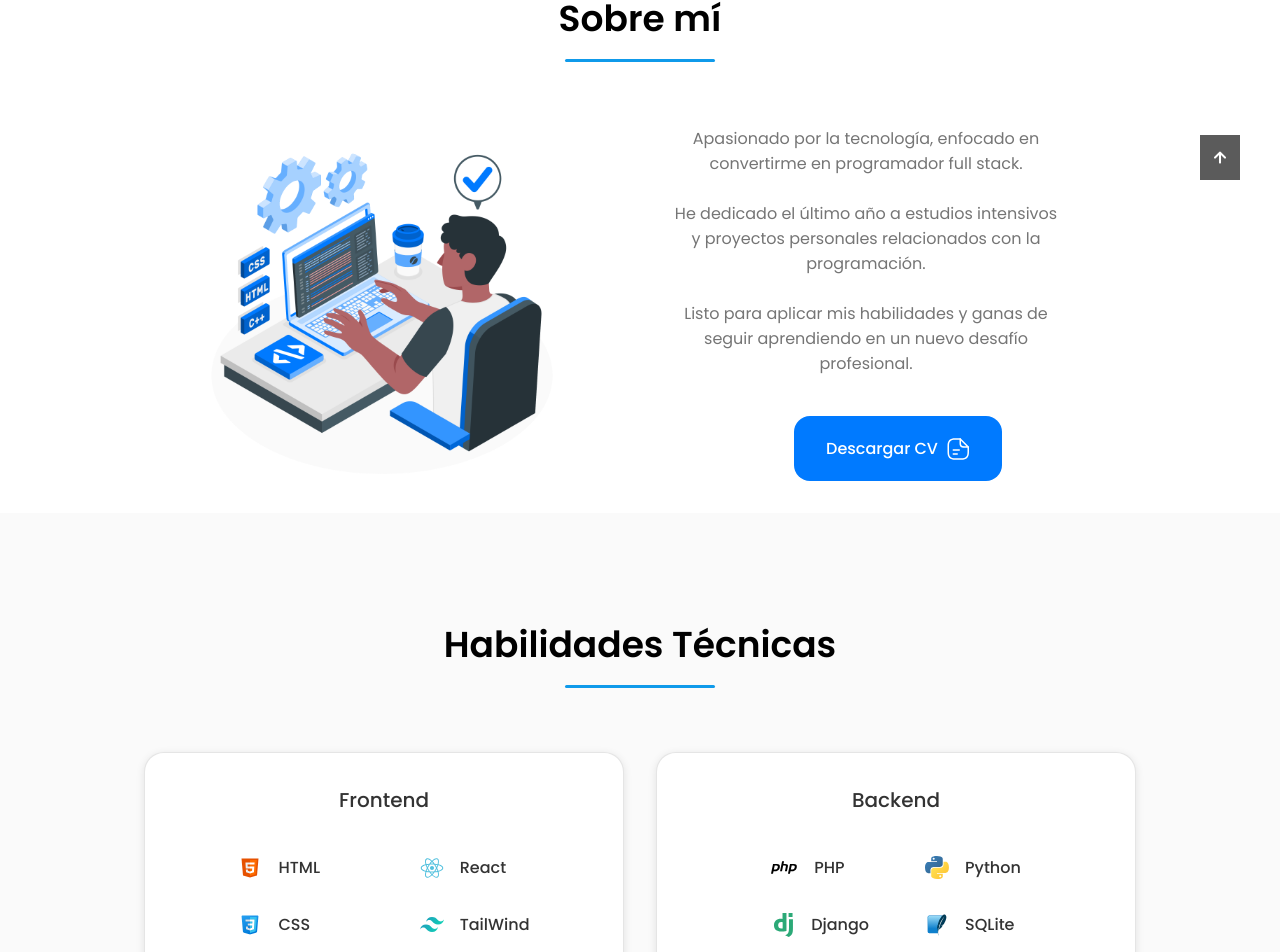
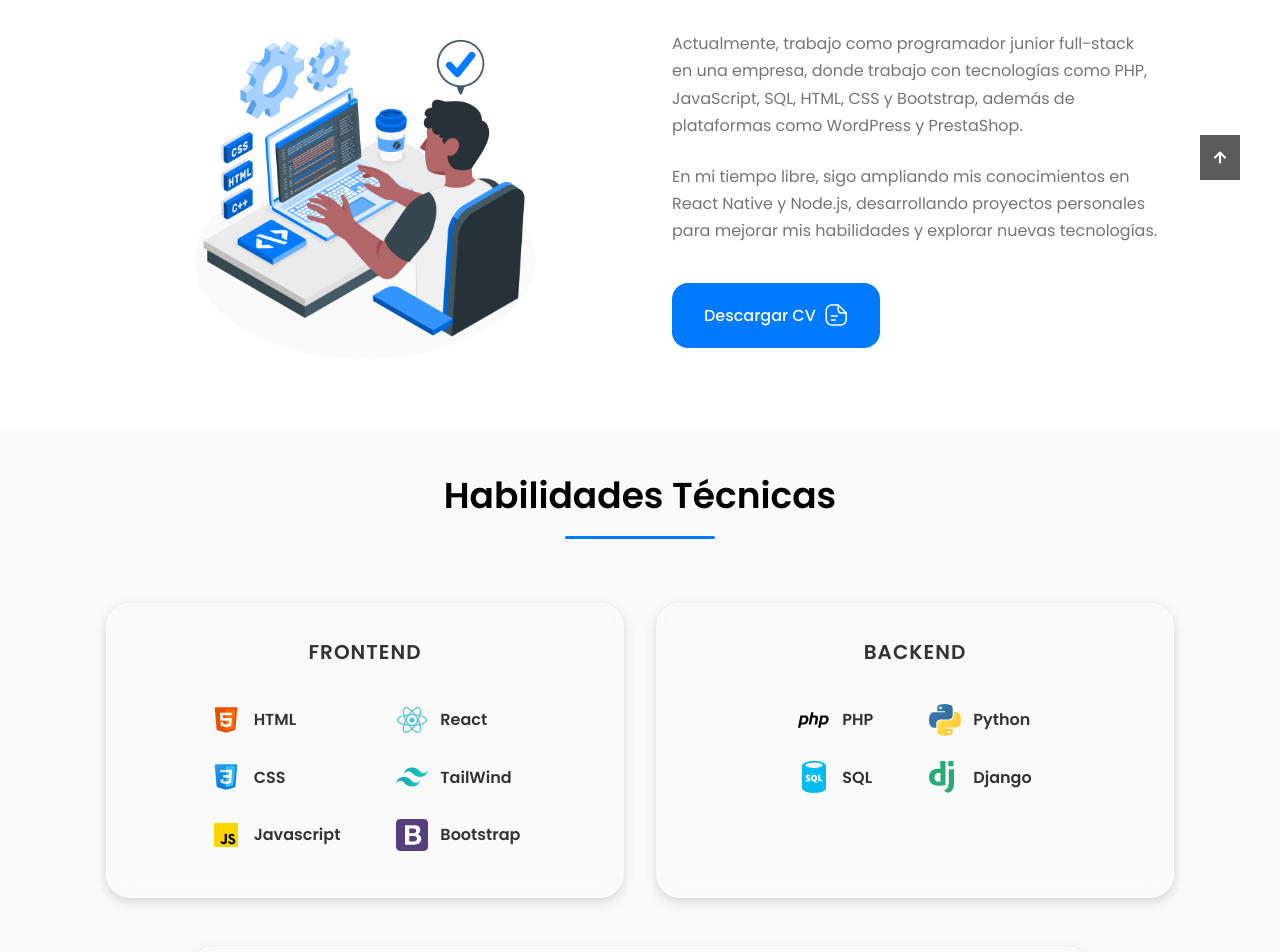
Before and after one commit to AlejandroCanals/PortFolio, a React (Vite) app in the folder Portfolio/: page / in a window 1280 px wide. Shown: the part 780-1732 px from the top of the page. Built offline with nearby package versions, Linux system fonts and the light colour scheme.

Commit message:
cambio estilos generales 4

```diff
--- a/Portfolio/src/App.css
+++ b/Portfolio/src/App.css
@@ -127,7 +127,8 @@ img{
 /* REUSABLE CSS CLASSES */
 
 .section {
-  padding: 6rem 0 2rem;
+  padding-top:2rem;
+  padding-bottom: 3rem;
   position: relative;
   text-align: center;
   width: 100%;
@@ -162,7 +163,7 @@ img{
   transform: translateX(-50%);
   width: 150px;
   height: 3px;
-  background-color: #0f9aea;
+  background-color: var(--title-color-blue);
   border-radius: 2px;
 }
 
--- a/Portfolio/src/components/about/About.jsx
+++ b/Portfolio/src/components/about/About.jsx
@@ -10,23 +10,20 @@ const About = () => {
       <span className="section__subtitle"></span>
 
       <div className="about__container container grid">
-        <img src={AboutImg} alt="" className="about__img" />
+        <img src={AboutImg} alt="Imagen ilustrativa de un programador" className="about__img" />
+
         <div className="about__data">
-
           <p className="about__description">
-            Apasionado por la tecnología, enfocado en convertirme en programador
-            full stack. <br/>
-            <br/>
-            He dedicado el último año a estudios intensivos y
-            proyectos personales relacionados con la programación. <br/> <br/>
-            Listo para aplicar mis habilidades y ganas de
-            seguir aprendiendo en un nuevo desafío profesional.
+          Actualmente, trabajo como programador junior full-stack en una empresa, donde trabajo con tecnologías como PHP, JavaScript, SQL, HTML, CSS y Bootstrap, además de plataformas como WordPress y PrestaShop.
+          </p>
+          <p className="about__description">
+          En mi tiempo libre, sigo ampliando mis conocimientos en React Native y Node.js, desarrollando proyectos personales para mejorar mis habilidades y explorar nuevas tecnologías.
           </p>
 
-          <a download="" href={CV} className="button button--flex">
+          <a download href={CV} className="button button--flex" id="cv-button">
             Descargar CV
             <svg
-              class="button__icon"
+              className="button__icon"
               xmlns="http://www.w3.org/2000/svg"
               width="24"
               height="24"
--- a/Portfolio/src/components/about/about.css
+++ b/Portfolio/src/components/about/about.css
@@ -1,98 +1,105 @@
-.about{
+.about {
     background-color: var(--container-color);
+    padding: 4rem 0;
+    display: flex;
+    justify-content: center;
+    align-items: center;
+    flex-direction: column;
+    text-align: center;
+}
+.about__data {
+    text-align: left;
 }
 
-.about__container{
-    grid-template-columns: repeat(2,1fr);
+.about__container {
+    display: grid;
+    grid-template-columns: repeat(2, 1fr);
     align-items: center;
     column-gap: 4rem;
+    max-width: 1100px;
+    width: 100%;
+    padding: 0 2rem;
 }
 
-.about__img{
-    width: 350px;
+.about__img {
+    width: 100%;
+    max-width: 350px;
     border-radius: 1.5rem;
     justify-self: center;
 }
 
-.about__info{
-    grid-template-columns: repeat(3,149px);
-    gap: 0.5rem;
+.about__info {
+    display: grid;
+    grid-template-columns: repeat(auto-fit, minmax(120px, 1fr));
+    gap: 1rem;
     margin-bottom: var(--mb-2);
+    justify-content: center;
 }
 
-.about__box{
+.about__box {
     background-color: var(--container-color);
     border: 1px solid rgba(0, 0, 0, 0.1);
     border-radius: 0.7rem;
     text-align: center;
-    padding: 0.5rem 1.25rem;
+    padding: 1rem;
+    box-shadow: 0 4px 6px rgba(0, 0, 0, 0.1);
+    transition: transform 0.3s ease-in-out;
 }
 
-.about__icon{
-    font-size: 1.5rem;
+.about__box:hover {
+    transform: translateY(-5px);
+}
+
+.about__icon {
+    font-size: 2rem;
     color: var(--title-color);
     margin-bottom: var(--mb-0-5);
 }
 
-.about__title{
+.about__title {
     font-size: var(--small-font-size);
     font-weight: var(--font-medium);
-
 }
 
-.about__subtitle{
+.about__subtitle {
     font-size: var(--tiny-font-size);
-
+    color: var(--text-color-light);
 }
 
-.about__description{
-    padding: 0 4rem 0 0;
-    margin-bottom: var(--mb-2-5);
+.about__description {
+    margin-bottom: var(--mb-1-5);
+    line-height: 1.7;
+    color: var(--text-color);
 }
+#cv-button{
+    margin-top: 0.9rem;
+}
+/* RESPONSIVE DESIGN */
 
-/* BREAKPOINTS */
-
-/* For large devices */
-
-@media screen and (max-width:992px) {
-    .about__container{
+@media screen and (max-width: 992px) {
+    .about__container {
         grid-template-columns: 1fr;
         row-gap: 2.5rem;
-
-    }
-
-    .about__box{
-        padding: 0.75rem 0.5rem;
-    }
-
-    .about__data{
         text-align: center;
     }
 
-    .about__info{
-        justify-content: center;
+    .about__description {
+        padding: 0 3rem;
     }
-    .about__description{
-        padding: 0 5rem;
-        margin-bottom: 2rem;
+}
+
+@media screen and (max-width: 576px) {
+    .about__info {
+        grid-template-columns: repeat(2, 1fr);
     }
-  }
 
-  /* For medium devices */
-
-
-  @media screen and (max-width:576px) {
-    .about__info{
-        grid-template-columns: repeat(3,1fr);
-    }
-    .about__description{
+    .about__description {
         padding: 0;
     }
-  }
+}
 
-  /* For small devices */
-  @media screen and (max-width:350px) {
-    .about__info{
-        grid-template-columns: repeat(2,1fr);
+@media screen and (max-width: 350px) {
+    .about__info {
+        grid-template-columns: repeat(1, 1fr);
     }
-  }
+}
--- a/Portfolio/src/components/home/Home.jsx
+++ b/Portfolio/src/components/home/Home.jsx
@@ -7,11 +7,10 @@ import ScrollDown from "./ScrollDown";
 const Home = () => {
   return (
     <section className="home section" id="home">
-      <div className="home__container container grid">
+      <div className="home__container container">
         <div className="home__content grid">
           <Social />
           <div className="home__img"></div>
-
           <Data />
         </div>
         <ScrollDown />
--- a/Portfolio/src/components/home/home.css
+++ b/Portfolio/src/components/home/home.css
@@ -4,7 +4,7 @@
 
 .home__content{
     grid-template-columns: 116px repeat(2,1fr);
-    padding-top: 5.5rem;
+    padding-top: 7.5rem;
     column-gap: 2rem;
     align-items: center;
 
@@ -92,7 +92,8 @@
 
 
 .home__scroll{
-    margin-left: 9.25rem;
+    margin-right: 16rem;
+    padding-top: 3rem;
 }
 
 .wheel{
--- a/Portfolio/src/components/qualification/Qualification.jsx
+++ b/Portfolio/src/components/qualification/Qualification.jsx
@@ -135,7 +135,7 @@ const Qualification = () => {
                 <h3 className="qualification__title">Proyectos , Cursos y Certificaciones de Programación</h3>
                 <span className="qualification__subtitle">Autodidácta</span>
                 <div className="qualification__calender">
-                  <i className="uil uil-calendar-alt"></i> 2020 - 2023
+                  <i className="uil uil-calendar-alt"></i> 2023 - Presente
                 </div>
               </div>
             </div>
@@ -150,9 +150,8 @@ const Qualification = () => {
               </div>
 
               <div>
-               <span className="qualification__line"></span>
+                <span className="qualification__line"></span>
                 <span className="qualification__rounder"></span>
-
               </div>
             </div>
           </div>
--- a/Portfolio/src/components/skills/Backend.jsx
+++ b/Portfolio/src/components/skills/Backend.jsx
@@ -3,7 +3,6 @@ import python from "../../assets/svg/python.svg";
 import php from "../../assets/svg/php.svg";
 import django from "../../assets/svg/django.svg";
 import sql from "../../assets/svg/sql.svg";
-import sqlite from "../../assets/svg/sqlite.svg";
 
 const Backend = () => {
   return (
@@ -13,22 +12,13 @@ const Backend = () => {
         <div className="skills__group">
           <div className="skills__data">
             <img src={php} alt="php svg" id="php" className="skills__icons"></img>
-
             <div>
               <h3 className="skills__name">PHP</h3>
             </div>
           </div>
 
           <div className="skills__data">
-            <img src={django} alt="django svg" className="skills__icons"></img>
-
-            <div>
-              <h3 className="skills__name">Django</h3>
-            </div>
-          </div>
-          <div className="skills__data">
             <img src={sql} alt="sql svg" className="skills__icons"></img>
-
             <div>
               <h3 className="skills__name">SQL</h3>
             </div>
@@ -38,21 +28,17 @@ const Backend = () => {
         <div className="skills__group">
           <div className="skills__data">
             <img src={python} alt="python svg" className="skills__icons"></img>
-
             <div>
               <h3 className="skills__name">Python</h3>
             </div>
           </div>
 
           <div className="skills__data">
-            <img src={sqlite} alt="sqlite svg" className="skills__icons"></img>
-
+            <img src={django} alt="django svg" className="skills__icons"></img>
             <div>
-              <h3 className="skills__name">SQLite</h3>
+              <h3 className="skills__name">Django</h3>
             </div>
           </div>
-          <div className="skills__data"></div>
-          <div className="skills__data"></div>
         </div>
       </div>
     </div>
--- a/Portfolio/src/components/skills/Frontend.jsx
+++ b/Portfolio/src/components/skills/Frontend.jsx
@@ -4,7 +4,7 @@ import css from "../../assets/svg/css.svg";
 import javascript from "../../assets/svg/javascript.svg";
 import react from "../../assets/svg/react.svg";
 import tailwind from "../../assets/svg/tailwind.svg";
-import sass from "../../assets/svg/sass.svg"
+import bootstrap from "../../assets/svg/bootstrap.svg"
 
 const Frontend = () => {
   return (
@@ -50,9 +50,9 @@ const Frontend = () => {
           </div>
 
           <div className="skills__data">
-          <img src={sass} alt="sass svg" className="skills__icons"></img>
+          <img src={bootstrap} alt="sass svg" className="skills__icons"></img>
             <div>
-              <h3 className="skills__name">Sass</h3>
+              <h3 className="skills__name">Bootstrap</h3>
             </div>
           </div>
         </div>
--- a/Portfolio/src/components/skills/skills.css
+++ b/Portfolio/src/components/skills/skills.css
@@ -1,19 +1,21 @@
 .skills__container {
     display: grid;
-    grid-template-columns: repeat(2, 1fr);
+    grid-template-columns: repeat(auto-fit, minmax(280px, 1fr));
     gap: 2rem;
-    max-width: 1024px;
+    max-width: 1100px;
     margin: 0 auto;
     padding: 0 1rem;
 }
 
 .skills__content {
-    background-color: var(--container-color);
-    border: 1px solid rgba(0, 0, 0, 0.1);
+    background: rgba(255, 255, 255, 0.1);
+    backdrop-filter: blur(10px);
+    border: 2px solid rgba(255, 255, 255, 0.2);
     padding: 2rem;
-    border-radius: 1.25rem;
-    box-shadow: 0 2px 8px rgba(0, 0, 0, 0.1);
-    transition: all 0.3s ease;
+    border-radius: 1.5rem;
+    box-shadow: 0 4px 12px rgba(0, 0, 0, 0.15);
+    transition: all 0.4s ease-in-out;
+    text-align: center;
     position: relative;
     overflow: hidden;
 }
@@ -23,76 +25,74 @@
     position: absolute;
     top: 0;
     left: 0;
-    width: 4px;
+    width: 5px;
     height: 100%;
-    background-color: #0f9aea;
+    background: linear-gradient(180deg, #0f9aea, #0088cc);
     transform: scaleY(0);
-    transition: transform 0.3s ease;
+    transition: transform 0.4s ease-in-out;
 }
+
+.skills__content:hover {
+    transform: translateY(-8px);
+    box-shadow: 0 8px 20px rgba(15, 154, 234, 0.25);
+}
+
 
 .skills__content:hover::before {
     transform: scaleY(1);
 }
 
-.skills__content:hover {
-    transform: translateY(-5px);
-    border-color: #0f9aea;
-}
-
+/* Título */
 .skills__title {
     font-size: var(--h3-font-size);
-    font-weight: var(--font-medium);
-    text-align: center;
-    margin-bottom: 2rem;
+    font-weight: bold;
+    margin-bottom: 1.5rem;
     color: var(--title-color);
+    text-transform: uppercase;
+    letter-spacing: 1px;
 }
 
 .skills__box {
     display: flex;
+    flex-wrap: wrap;
     justify-content: center;
-    gap: 2.5rem;
+    gap: 1.5rem;
 }
 
 .skills__data {
     display: flex;
     align-items: center;
-    gap: 1rem;
-    margin-bottom: 1rem;
-    padding: 0.5rem;
-    border-radius: 0.5rem;
-    transition: background-color 0.3s;
+    gap: 0.75rem;
+    padding: 0.8rem 1rem;
+    border-radius: 0.75rem;
+    transition: background 0.3s;
+    background: rgba(255, 255, 255, 0.05);
+    cursor: pointer;
 }
 
 .skills__data:hover {
-    background-color: rgba(15, 154, 234, 0.05);
+    background: rgba(15, 154, 234, 0.15);
 }
 
 .skills__icons {
-    width: 24px;
-    height: 24px;
-    object-fit: contain;
+    width: 32px;
+    height: 32px;
 }
 
 .skills__name {
     font-size: var(--normal-font-size);
-    font-weight: var(--font-medium);
+    font-weight: 600;
     color: var(--title-color);
 }
-#php{
-    width: 27px;
+
+.skills__container__otras {
+    margin-top: 3rem;
+    max-width: 900px;
 }
 
-/* Estilos para Otras Herramientas */
-.skills__container__otras {
-    margin-top: 3rem;
-    max-width: 768px;
-}
-
-/* Media Queries */
 @media screen and (max-width: 968px) {
     .skills__container {
         grid-template-columns: 1fr;
-        gap: 1.5rem;
     }
 }
 
@@ -102,6 +102,11 @@
     }
 
     .skills__box {
-        gap: 1.5rem;
+        gap: 1rem;
+    }
+
+    .skills__icons {
+        width: 28px;
+        height: 28px;
     }
 }
```
Also changed, not shown: Portfolio/src/assets/svg/bootstrap.svg (added).
